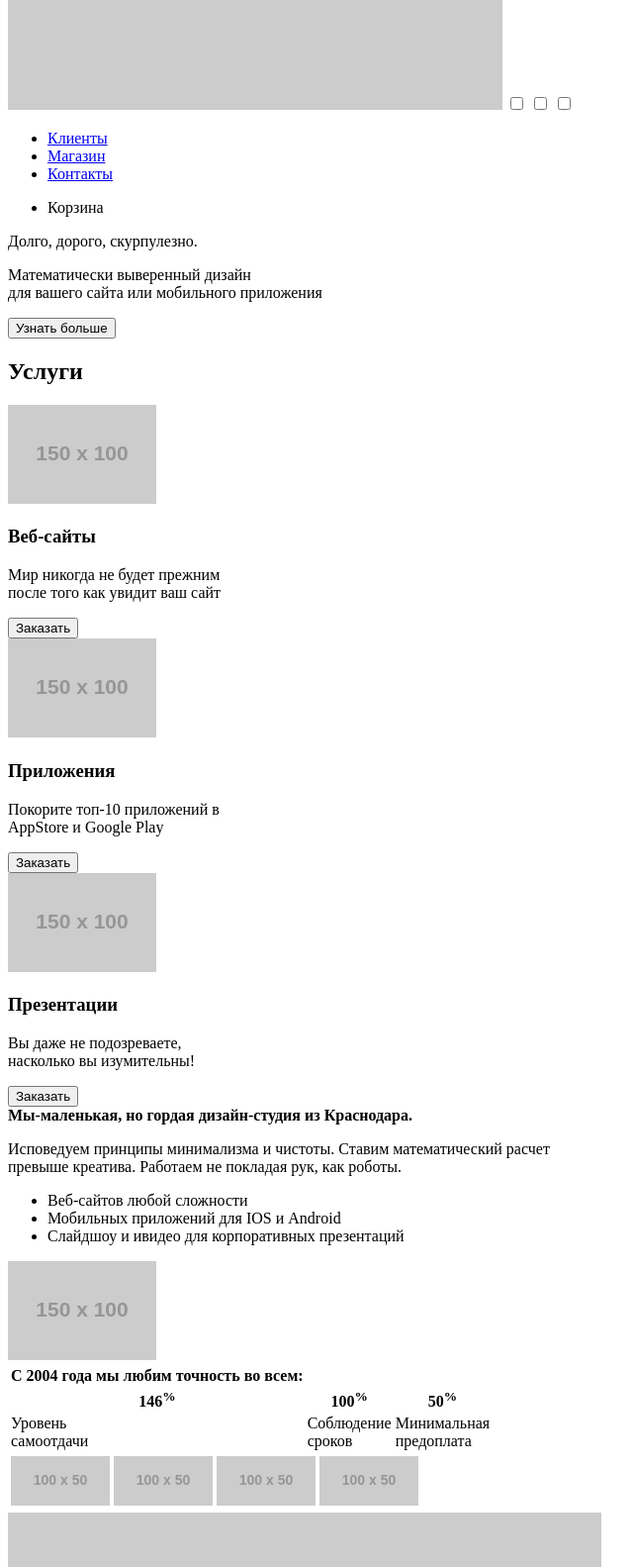
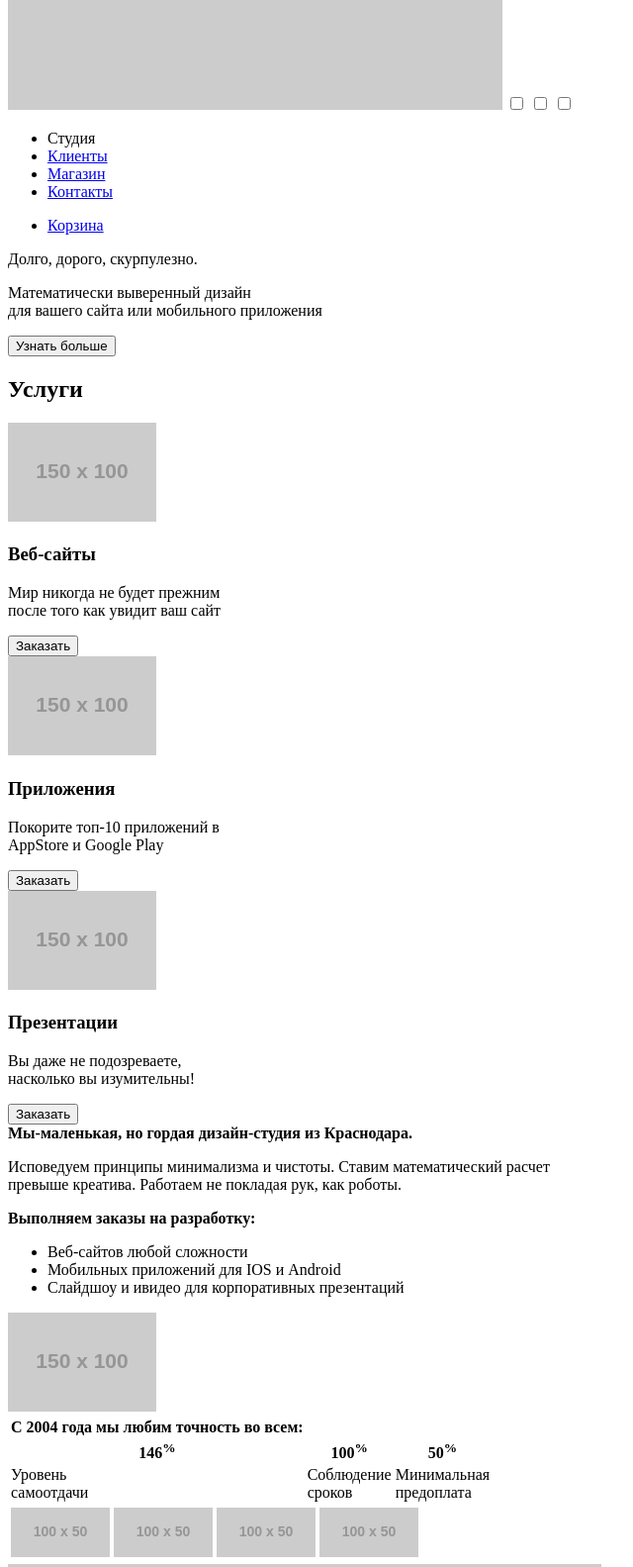
Before and after one commit to IvanShkerin/477593-nerds, a plain HTML site: page index.html in a window 1280 px wide. Shown: the part 360-1943 px from the top of the page at 99% size, without its empty margins (0-640 px from the left). Drawn offline with Linux system fonts and the light colour scheme; placeholder pictures from the web are drawn by us.

Commit message:
fix space

```diff
--- a/index.html
+++ b/index.html
@@ -18,12 +18,13 @@
                     <input type="checkbox" id="check3">
                 </div>
                 <ul class="site-navigation">
+                    <li class="studio">Студия</li>
                     <li><a href="customers.html">Клиенты</a></li>
                     <li><a href="shop.html">Магазин</a></li>
                     <li><a href="contacts.html">Контакты</a></li>
                 </ul>
                 <ul class="user-basket">
-                    <li class="link-basket">Корзина</li>
+                    <li><a href="basket.html">Корзина</a></li>
                 </ul>
                 <section class="main-site">
                     <p>Долго, дорого, скурпулезно.</p>
@@ -58,8 +59,8 @@
                     <div class="about us-slogan">
                         <b>Мы-маленькая, но гордая дизайн-студия из Краснодара.</b>
                             <p>Исповедуем принципы минимализма и чистоты. Ставим математический расчет<br>превыше креатива. Работаем не покладая рук, как роботы.</p>
+                        <b>Выполняем заказы на разработку:</b>
                             <ul>
-                            <title>Выполняем заказы на разработку:</title>
                                 <li>Веб-сайтов любой сложности</li>
                                 <li>Мобильных приложений для IOS и Android</li>
                                 <li>Слайдшоу и ивидео для корпоративных презентаций</li>
@@ -89,10 +90,12 @@
                 <section class="our friends">
                     <div>
                         <table>
+                            <tr>
                                 <th><img src="http://placehold.it/100x50" alt="Логотип  html academy"></th>
                                 <th><img src="http://placehold.it/100x50" alt="Логотип  Бородинский"></th>
                                 <th><img src="http://placehold.it/100x50" alt="Логотип PINK"></th>
                                 <th><img src="http://placehold.it/100x50" alt="Логотип MISHKA"></th>
+                            </tr>
                         </table>
                     </div>
                 </section>
```
Lines whose indentation alone changed are shown as unchanged.
